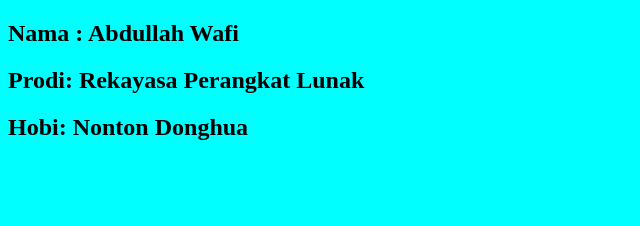
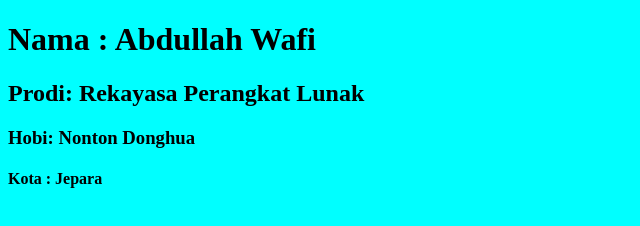
Before and after one commit to wafi4444/fii, a plain HTML site: page index.html in a window 1280 px wide. Shown: the whole page, without its empty margins (0-640 px from the left). Drawn offline with Linux system fonts and the light colour scheme.

Commit message:
Update index.html

```diff
--- a/index.html
+++ b/index.html
@@ -7,8 +7,9 @@
     <link rel="stylesheet" href="style.css">
 </head>
 <body>
-    <h2>Nama : Abdullah Wafi</h2>
+    <h1>Nama : Abdullah Wafi</h1>
     <h2>Prodi: Rekayasa Perangkat Lunak</h2>
-    <h2>Hobi: Nonton Donghua</h2>
+    <h3>Hobi: Nonton Donghua</h3>
+    <h4>Kota : Jepara</h4>
 </body>
 </html>
```
